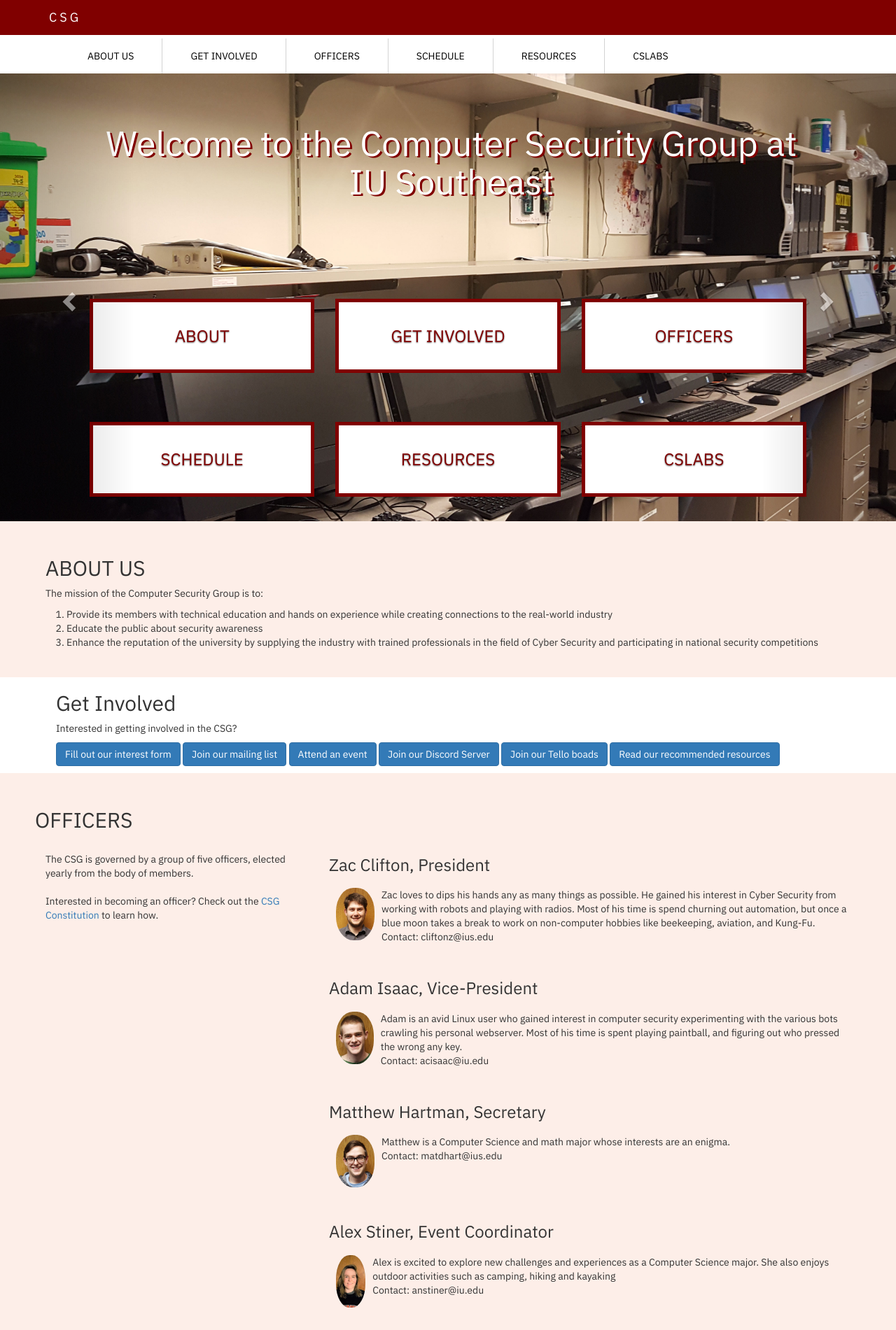
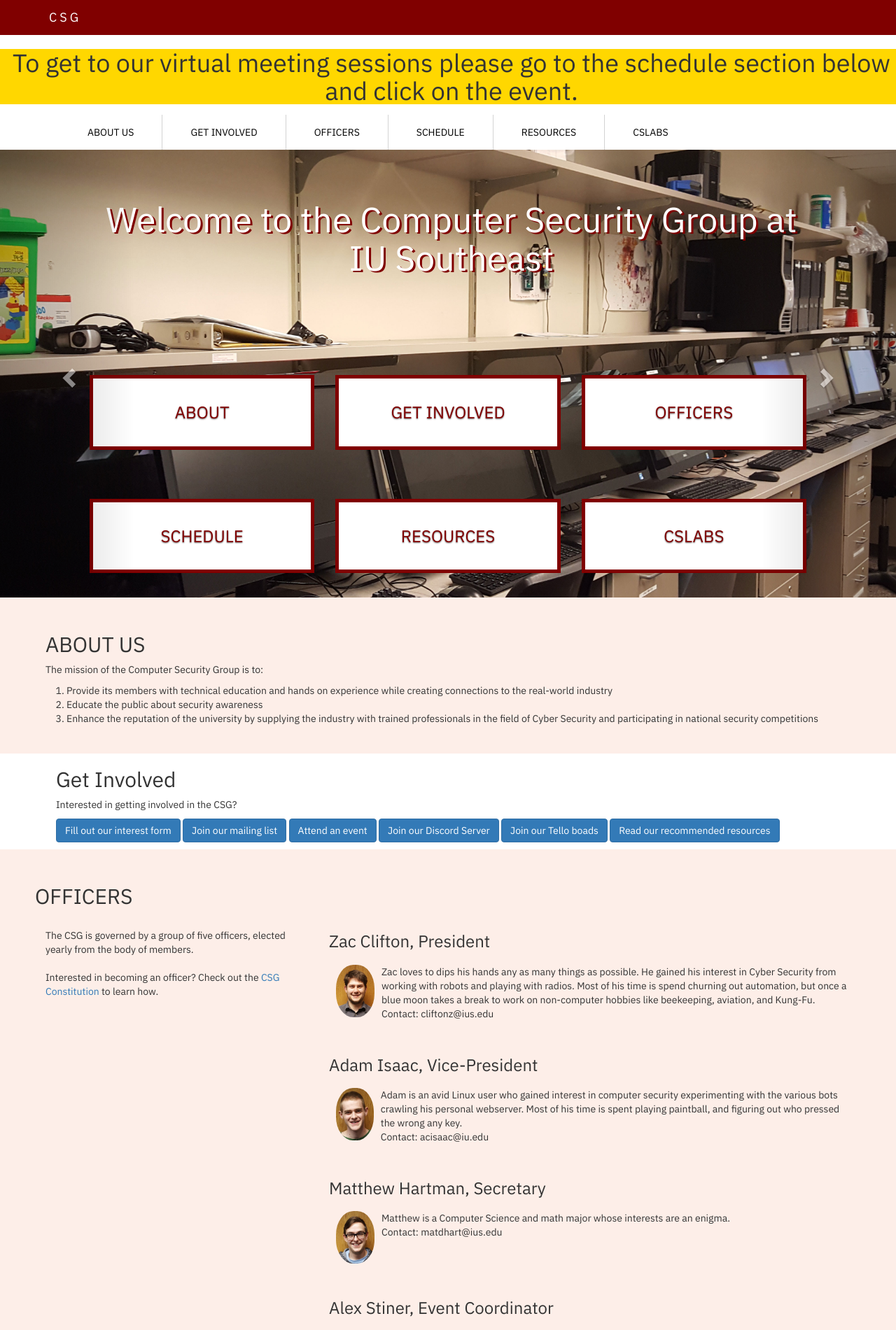
Before and after one commit to ius-csg/csghomepage, a Jekyll site: the page built from index.html, in a window 1280 px wide. Shown: the top 1901 px of the page at 70% size. Built offline with Jekyll 4.4.1, drawn with Linux system fonts in a browser that asks for light colours.

Commit message:
add style for header and header re virtual meetings

```diff
--- a/_includes/header.html
+++ b/_includes/header.html
@@ -11,6 +11,12 @@
             </div>
         </div>
     </nav>
+    <div class="containerwarning">
+        <h1>
+         <center>To get to our virtual meeting sessions please go to the schedule section below and click on the event.</center>
+        </h1>
+    </div>
+
     <div class="container">
         <div class="collapse navbar-collapse" id="myNavbar">
             <ul class="nav navbar-nav col-sm-12 col-xs-12">
--- a/style.css
+++ b/style.css
@@ -105,6 +105,10 @@ body {
 
 .form-container {
   background-color: #fdeee8;
+  }
+
+.containerwarning {
+  background-color: gold;
 }
 
 /************************** CAROUSEL **********************************/
```
